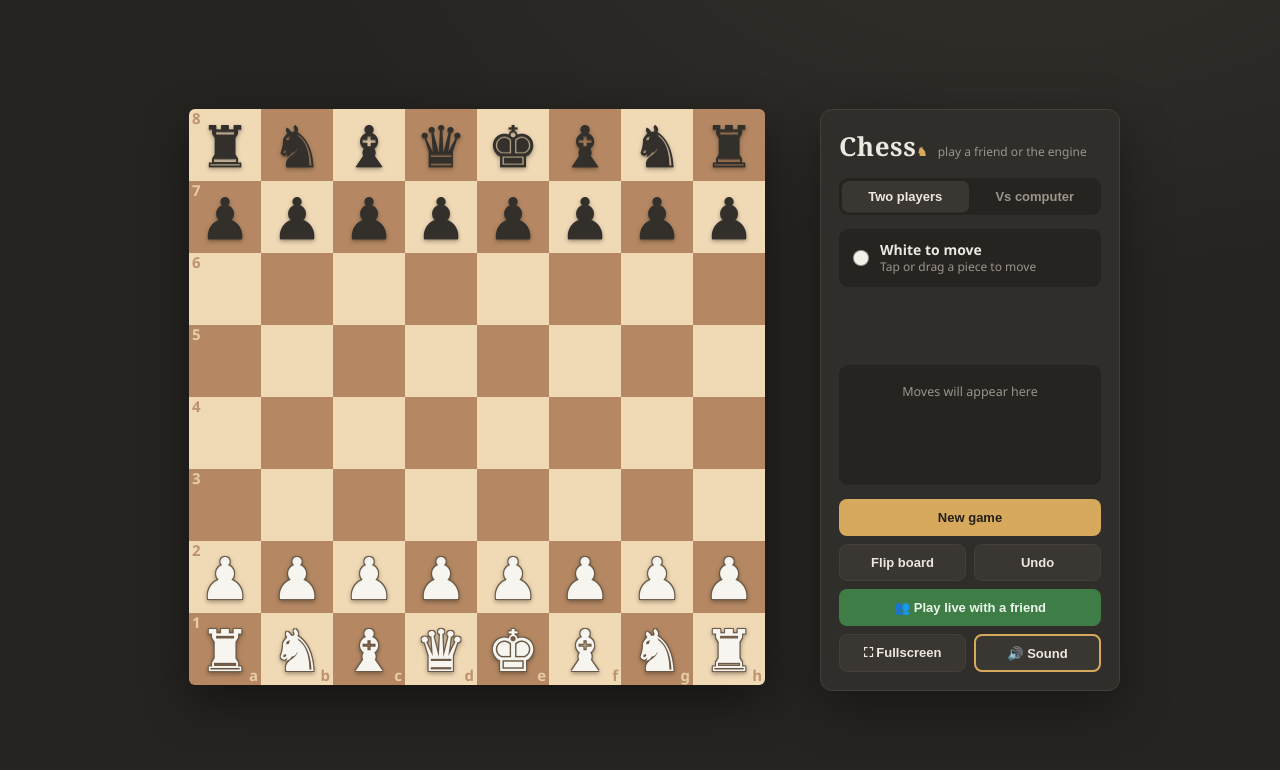
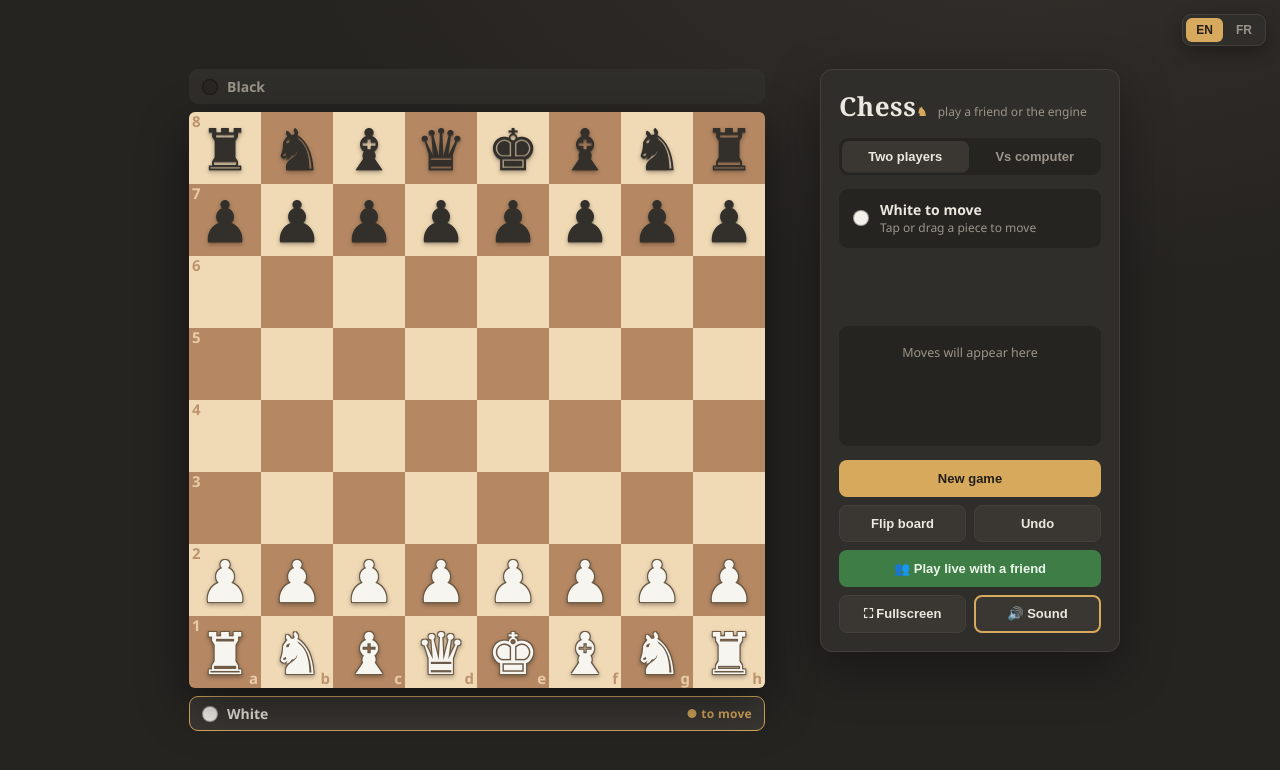
Before and after one commit to Randriamampionona/lichess, a Next.js app: page / in a window 1280 px wide. Shown: the top 770 px of the page. Built offline with nearby package versions, Linux system fonts and the light colour scheme.

Commit message:
feat: rematch request, turn indicator, FR/EN toggle, bigger fullscreen board

```diff
--- a/app/globals.css
+++ b/app/globals.css
@@ -276,3 +276,46 @@ body {
 /* live invite button */
 .actions button.invite { background: #3f7d47; border-color: transparent; color: #eaf6ea; }
 .actions button.invite:hover { background: #3f7d47; border-color: transparent; filter: brightness(1.1); }
+
+/* player tags (whose-turn indicator) */
+.board-stack { width: 100%; max-width: min(72vh, 600px); display: flex; flex-direction: column; gap: 8px; margin: 0 auto; }
+.board-stack .board-wrap { max-width: 100%; }
+.player {
+  display: flex; align-items: center; gap: 9px;
+  padding: 7px 12px; border-radius: 9px;
+  background: var(--panel); border: 1px solid transparent;
+  font-size: 14px; font-weight: 600; color: var(--muted);
+  transition: border-color .15s, color .15s, background .15s;
+}
+.player.active { color: var(--text); border-color: var(--gold); background: var(--panel-2); }
+.player .pname { flex: 1; }
+.player .tomove { font-size: 12px; font-weight: 700; color: var(--gold); letter-spacing: .3px; }
+
+/* language toggle (top right) */
+.lang-toggle {
+  position: fixed; top: 14px; right: 14px; z-index: 70;
+  display: flex; gap: 3px; padding: 3px;
+  background: var(--panel); border: 1px solid var(--line); border-radius: 9px;
+  box-shadow: 0 6px 18px rgba(0,0,0,.3);
+}
+.lang-toggle button {
+  border: none; background: transparent; color: var(--muted);
+  font-size: 12px; font-weight: 700; padding: 5px 10px; border-radius: 6px; cursor: pointer;
+}
+.lang-toggle button.on { background: var(--gold); color: #241f18; }
+
+/* rematch prompt */
+.banner.rematch { flex-direction: column; align-items: stretch; gap: 8px; }
+.banner.rematch .rematch-btns { display: flex; gap: 8px; }
+.banner.rematch .rematch-btns button { flex: 1; padding: 7px; }
+.banner.rematch .rematch-btns button.ok { background: #3f7d47; color: #eaf6ea; }
+
+/* bigger board in fullscreen */
+:fullscreen .board-stack { max-width: min(90vh, 860px); }
+:-webkit-full-screen .board-stack { max-width: min(90vh, 860px); }
+:fullscreen .app, :-webkit-full-screen .app { max-width: none; }
+
+@media (max-width: 760px) {
+  .board-stack { max-width: min(96vw, 520px); }
+  .lang-toggle { top: 8px; right: 8px; }
+}
--- a/components/ChessGame.tsx
+++ b/components/ChessGame.tsx
@@ -5,8 +5,9 @@ import type { MqttClient } from "mqtt";
 import { Chess, Move, Color, BoardT, PieceType, isW, toSAN, encodeMoves, decodeGame } from "@/lib/engine";
 import { bestMove } from "@/lib/ai";
 import { playMoveSound, tick } from "@/lib/sound";
+import { Lang, tr } from "@/lib/i18n";
 import Board from "@/components/Board";
-import SidePanel, { Result, OnlineState } from "@/components/SidePanel";
+import SidePanel, { GameResult, OnlineState } from "@/components/SidePanel";
 
 const VAL: Record<string, number> = { p: 1, n: 3, b: 3, r: 5, q: 9, k: 0 };
 const FULL: Record<PieceType, number> = { p: 8, n: 2, b: 2, r: 2, q: 1, k: 1 };
@@ -15,17 +16,23 @@ const FULL: Record<PieceType, number> = { p: 8, n: 2, b: 2, r: 2, q: 1, k: 1 };
 const BROKER = "wss://broker.emqx.io:8084/mqtt";
 const TOPIC = (room: string) => `chessnext/v1/${room}`;
 
+type Rematch = "none" | "sent" | "received";
+
 type Msg =
   | { t: "join"; s: string }
   | { t: "state"; s: string; moves: Move[] }
   | { t: "move"; s: string; move: Move }
-  | { t: "reset"; s: string };
+  | { t: "rematch"; s: string }
+  | { t: "rematch-accept"; s: string }
+  | { t: "rematch-decline"; s: string };
 
 type Outgoing =
   | { t: "join" }
   | { t: "state"; moves: Move[] }
   | { t: "move"; move: Move }
-  | { t: "reset" };
+  | { t: "rematch" }
+  | { t: "rematch-accept" }
+  | { t: "rematch-decline" };
 
 function snapshot(g: Chess): BoardT {
   return g.board.map((r) => r.slice());
@@ -65,6 +72,8 @@ export default function ChessGame() {
   const applyingRemote = useRef(false);
   const historyRef = useRef<{ san: string; move: Move }[]>([]);
   const onlineRef = useRef<OnlineState>(null);
+  const rematchRef = useRef<Rematch>("none");
+  const langRef = useRef<Lang>("en");
 
   const [position, setPosition] = useState<BoardT>(() => snapshot(engineRef.current));
   const [turn, setTurn] = useState<Color>("w");
@@ -72,7 +81,7 @@ export default function ChessGame() {
   const [checkSquare, setCheckSquare] = useState<[number, number] | null>(null);
   const [history, setHistory] = useState<{ san: string; move: Move }[]>([]);
   const [gameOver, setGameOver] = useState(false);
-  const [result, setResult] = useState<Result | null>(null);
+  const [result, setResult] = useState<GameResult | null>(null);
 
   const [mode, setMode] = useState<"human" | "ai">("human");
   const [aiSide, setAiSide] = useState<Color>("b");
@@ -83,9 +92,20 @@ export default function ChessGame() {
   const [locked, setLocked] = useState(false);
   const [toast, setToast] = useState<string | null>(null);
   const [online, setOnline] = useState<OnlineState>(null);
+  const [rematch, setRematch] = useState<Rematch>("none");
+  const [lang, setLang] = useState<Lang>("en");
 
   useEffect(() => { historyRef.current = history; }, [history]);
   useEffect(() => { onlineRef.current = online; }, [online]);
+  useEffect(() => { rematchRef.current = rematch; }, [rematch]);
+  useEffect(() => { langRef.current = lang; }, [lang]);
+
+  // language persistence
+  useEffect(() => {
+    const saved = window.localStorage.getItem("chess-lang");
+    if (saved === "fr" || saved === "en") setLang(saved);
+  }, []);
+  useEffect(() => { window.localStorage.setItem("chess-lang", lang); }, [lang]);
 
   const publish = useCallback((msg: Outgoing) => {
     const c = clientRef.current;
@@ -109,14 +129,14 @@ export default function ChessGame() {
     const g = engineRef.current;
     const legal = g.legalMoves(g.turn);
     if (legal.length === 0) {
-      if (g.inCheck(g.turn)) setResult({ title: "Checkmate", sub: (g.turn === "w" ? "Black" : "White") + " wins" });
-      else setResult({ title: "Stalemate", sub: "Draw — no legal moves" });
+      if (g.inCheck(g.turn)) setResult({ kind: "checkmate", winner: g.turn === "w" ? "b" : "w" });
+      else setResult({ kind: "stalemate" });
       setGameOver(true);
       return true;
     }
-    if (g.half >= 100) { setResult({ title: "Draw", sub: "Fifty-move rule" }); setGameOver(true); return true; }
-    if (g.insufficientMaterial()) { setResult({ title: "Draw", sub: "Insufficient material" }); setGameOver(true); return true; }
-    if ((posCountsRef.current[g.key()] ?? 0) >= 3) { setResult({ title: "Draw", sub: "Threefold repetition" }); setGameOver(true); return true; }
+    if (g.half >= 100) { setResult({ kind: "draw", reason: "fifty" }); setGameOver(true); return true; }
+    if (g.insufficientMaterial()) { setResult({ kind: "draw", reason: "insufficient" }); setGameOver(true); return true; }
+    if ((posCountsRef.current[g.key()] ?? 0) >= 3) { setResult({ kind: "draw", reason: "threefold" }); setGameOver(true); return true; }
     return false;
   }, []);
 
@@ -173,6 +193,7 @@ export default function ChessGame() {
 
     setMode("human");
     setLocked(false);
+    setRematch("none");
     resetTo([]);
     setOrientation(role === "host" ? "w" : "b");
     setOnline({ role, myColor: role === "host" ? "w" : "b", status: "waiting" });
@@ -194,7 +215,6 @@ export default function ChessGame() {
       try { msg = JSON.parse(new TextDecoder().decode(payload)); } catch { return; }
       if (!msg || msg.s === myId) return;
 
-      // make sure the other side also learns about us (order-independent handshake)
       if (!ackedRef.current) { ackedRef.current = true; publish({ t: "join" }); }
 
       if (msg.t === "join") {
@@ -207,12 +227,24 @@ export default function ChessGame() {
         applyingRemote.current = true;
         makeMove(msg.move);
         applyingRemote.current = false;
-      } else if (msg.t === "reset") {
+      } else if (msg.t === "rematch") {
+        if (rematchRef.current === "sent") { // both wanted it
           resetTo([]);
+          publish({ t: "rematch-accept" });
+          setRematch("none");
+        } else {
+          setRematch("received");
+        }
+      } else if (msg.t === "rematch-accept") {
+        resetTo([]);
+        setRematch("none");
+      } else if (msg.t === "rematch-decline") {
+        setRematch("none");
+        showToast(tr(langRef.current, "declined"));
       }
     });
 
-    client.on("error", () => showToast("Network hiccup — reconnecting…"));
+    client.on("error", () => showToast(tr(langRef.current, "netHiccup")));
   }, [resetTo, makeMove, publish, showToast, myId]);
 
   const startHost = useCallback(async () => {
@@ -222,7 +254,7 @@ export default function ChessGame() {
     window.history.replaceState(null, "", `#live=${room}`);
     if (navigator.clipboard?.writeText) {
       navigator.clipboard.writeText(url)
-        .then(() => showToast("🔗 Invite link copied — send it to your friend"))
+        .then(() => showToast(tr(langRef.current, "inviteCopied")))
         .catch(() => showToast(url));
     } else {
       showToast(url);
@@ -237,10 +269,10 @@ export default function ChessGame() {
     roomRef.current = "";
     onlineRef.current = null;
     setOnline(null);
+    setRematch("none");
     if (window.location.hash) window.history.replaceState(null, "", window.location.pathname);
   }, []);
 
-  // Load shared/live game from the URL once on first mount.
   useEffect(() => {
     if (startedRef.current) return;
     startedRef.current = true;
@@ -267,7 +299,6 @@ export default function ChessGame() {
 
   useEffect(() => () => { clientRef.current?.end(true); }, []);
 
-  // Computer plays when it is its turn (never during an online game).
   useEffect(() => {
     if (online || mode !== "ai" || gameOver || locked || turn !== aiSide) return;
     setThinking(true);
@@ -280,16 +311,23 @@ export default function ChessGame() {
   }, [turn, mode, aiSide, gameOver, locked, difficulty, online, makeMove]);
 
   const newGame = useCallback(() => {
-    if (!online && window.location.hash) window.history.replaceState(null, "", window.location.pathname);
+    if (onlineRef.current?.status === "connected") {
+      publish({ t: "rematch" });
+      setRematch("sent");
+      return;
+    }
+    if (window.location.hash) window.history.replaceState(null, "", window.location.pathname);
     setLocked(false);
     resetTo([]);
-    if (onlineRef.current?.status === "connected") publish({ t: "reset" });
-  }, [resetTo, online, publish]);
+  }, [resetTo, publish]);
+
+  const acceptRematch = useCallback(() => { publish({ t: "rematch-accept" }); resetTo([]); setRematch("none"); }, [publish, resetTo]);
+  const declineRematch = useCallback(() => { publish({ t: "rematch-decline" }); setRematch("none"); }, [publish]);
 
   const flip = () => setOrientation((o) => (o === "w" ? "b" : "w"));
 
   const undo = useCallback(() => {
-    if (online) return; // disabled during live play to avoid desync
+    if (online) return;
     if (history.length === 0) return;
     const keep = history.slice(0, history.length - 1);
     while (mode === "ai" && keep.length > 0 && (keep.length % 2 === 0 ? "w" : "b") === aiSide) {
@@ -312,19 +350,6 @@ export default function ChessGame() {
       return !s;
     });
   };
-
-  const share = useCallback(() => {
-    const code = encodeMoves(history.map((h) => h.move));
-    const url = `${window.location.origin}${window.location.pathname}#g=${code}`;
-    window.history.replaceState(null, "", `#g=${code}`);
-    if (navigator.clipboard?.writeText) {
-      navigator.clipboard.writeText(url)
-        .then(() => showToast("🔗 Snapshot link copied (view-only position)"))
-        .catch(() => showToast(url));
-    } else {
-      showToast(url);
-    }
-  }, [history, showToast]);
 
   const unlock = () => setLocked(false);
 
@@ -362,9 +387,36 @@ export default function ChessGame() {
       : !(mode === "ai" && turn === aiSide));
   const inCheck = checkSquare !== null;
 
+  // player-tag labels
+  const bottomColor: Color = orientation;
+  const topColor: Color = orientation === "w" ? "b" : "w";
+  const labelFor = (c: Color): string => {
+    if (online) return c === online.myColor ? tr(lang, "you") : tr(lang, "opponent");
+    if (mode === "ai") return c === aiSide ? tr(lang, "computer") : tr(lang, "you");
+    return c === "w" ? tr(lang, "white") : tr(lang, "black");
+  };
+  const canShowTurn = !gameOver && !(online && online.status !== "connected");
+  const Tag = ({ c }: { c: Color }) => {
+    const active = canShowTurn && turn === c;
+    return (
+      <div className={"player" + (active ? " active" : "")}>
+        <span className={"turn-dot " + c} />
+        <span className="pname">{labelFor(c)}</span>
+        {active && <span className="tomove">● {tr(lang, "toMove")}</span>}
+      </div>
+    );
+  };
+
   return (
     <div className="app">
+      <div className="lang-toggle">
+        <button className={lang === "en" ? "on" : ""} onClick={() => setLang("en")}>EN</button>
+        <button className={lang === "fr" ? "on" : ""} onClick={() => setLang("fr")}>FR</button>
+      </div>
+
       <div className="board-area">
+        <div className="board-stack">
+          <Tag c={topColor} />
           <Board
             position={position}
             orientation={orientation}
@@ -375,9 +427,12 @@ export default function ChessGame() {
             legalFor={legalFor}
             onMove={makeMove}
           />
+          <Tag c={bottomColor} />
+        </div>
       </div>
 
       <SidePanel
+        lang={lang}
         mode={mode}
         onMode={chooseMode}
         youPlay={aiSide === "w" ? "b" : "w"}
@@ -392,8 +447,11 @@ export default function ChessGame() {
         locked={locked}
         onUnlock={unlock}
         online={online}
+        rematch={rematch}
         onInvite={startHost}
         onLeaveOnline={leaveOnline}
+        onRematchAccept={acceptRematch}
+        onRematchDecline={declineRematch}
         capturedByWhite={capturedByWhite}
         capturedByBlack={capturedByBlack}
         advantage={advantage}
@@ -403,7 +461,6 @@ export default function ChessGame() {
         onNew={newGame}
         onFlip={flip}
         onUndo={undo}
-        onShare={share}
       />
 
       {toast && <div className="toast">{toast}</div>}
--- /dev/null
+++ b/lib/i18n.ts
@@ -0,0 +1,129 @@
+export type Lang = "en" | "fr";
+
+const en = {
+  tagline: "play a friend or the engine",
+  twoPlayers: "Two players",
+  vsComputer: "Vs computer",
+  youPlay: "You play",
+  strength: "Strength",
+  white: "White",
+  black: "Black",
+  easy: "Easy",
+  medium: "Medium",
+  hard: "Hard",
+  whiteToMove: "White to move",
+  blackToMove: "Black to move",
+  checkSuffix: " — check!",
+  checkmate: "Checkmate",
+  stalemate: "Stalemate",
+  draw: "Draw",
+  whiteWins: "White wins",
+  blackWins: "Black wins",
+  stalemateSub: "Draw — no legal moves",
+  fifty: "Fifty-move rule",
+  insufficient: "Insufficient material",
+  threefold: "Threefold repetition",
+  thinking: "Computer is thinking…",
+  yourMove: "Your move",
+  opponentMove: "Opponent's move",
+  getKingSafe: "Get your king to safety",
+  tapToMove: "Tap or drag a piece to move",
+  waitingOpp: "Waiting for opponent…",
+  opponentLeft: "Opponent left",
+  shareToStart: "Share the invite link to start",
+  newOrInvite: "Start a new game or invite again",
+  sharedViewOnly: "🔒 Shared game — view only",
+  playFromHere: "Play from here",
+  waitingFriend: "Waiting for your friend to join…",
+  liveWhite: "Live — you are White",
+  liveBlack: "Live — you are Black",
+  oppDisconnected: "Opponent disconnected",
+  leave: "Leave",
+  movesHere: "Moves will appear here",
+  newGame: "New game",
+  flip: "Flip board",
+  undo: "Undo",
+  playLive: "👥 Play live with a friend",
+  fullscreen: "⛶ Fullscreen",
+  sound: "🔊 Sound",
+  muted: "🔇 Muted",
+  you: "You",
+  opponent: "Opponent",
+  computer: "Computer",
+  toMove: "to move",
+  wantsRematch: "Opponent wants a new game",
+  accept: "Accept",
+  decline: "Decline",
+  waitingAccept: "Waiting for opponent to accept…",
+  declined: "Opponent declined the new game",
+  inviteCopied: "🔗 Invite link copied — send it to your friend",
+  netHiccup: "Network hiccup — reconnecting…",
+} as const;
+
+export type TKey = keyof typeof en;
+
+const fr: Record<TKey, string> = {
+  tagline: "jouez contre un ami ou le moteur",
+  twoPlayers: "Deux joueurs",
+  vsComputer: "Contre l'ordinateur",
+  youPlay: "Vous jouez",
+  strength: "Niveau",
+  white: "Blancs",
+  black: "Noirs",
+  easy: "Facile",
+  medium: "Moyen",
+  hard: "Difficile",
+  whiteToMove: "Aux Blancs de jouer",
+  blackToMove: "Aux Noirs de jouer",
+  checkSuffix: " — échec !",
+  checkmate: "Échec et mat",
+  stalemate: "Pat",
+  draw: "Nulle",
+  whiteWins: "Les Blancs gagnent",
+  blackWins: "Les Noirs gagnent",
+  stalemateSub: "Nulle — aucun coup légal",
+  fifty: "Règle des 50 coups",
+  insufficient: "Matériel insuffisant",
+  threefold: "Triple répétition",
+  thinking: "L'ordinateur réfléchit…",
+  yourMove: "À vous de jouer",
+  opponentMove: "Au tour de l'adversaire",
+  getKingSafe: "Mettez votre roi à l'abri",
+  tapToMove: "Touchez ou glissez une pièce",
+  waitingOpp: "En attente de l'adversaire…",
+  opponentLeft: "L'adversaire est parti",
+  shareToStart: "Partagez le lien d'invitation pour commencer",
+  newOrInvite: "Nouvelle partie ou réinvitez",
+  sharedViewOnly: "🔒 Partie partagée — lecture seule",
+  playFromHere: "Jouer à partir d'ici",
+  waitingFriend: "En attente de votre ami…",
+  liveWhite: "En direct — vous jouez les Blancs",
+  liveBlack: "En direct — vous jouez les Noirs",
+  oppDisconnected: "Adversaire déconnecté",
+  leave: "Quitter",
+  movesHere: "Les coups s'afficheront ici",
+  newGame: "Nouvelle partie",
+  flip: "Retourner l'échiquier",
+  undo: "Annuler",
+  playLive: "👥 Jouer en direct avec un ami",
+  fullscreen: "⛶ Plein écran",
+  sound: "🔊 Son",
+  muted: "🔇 Muet",
+  you: "Vous",
+  opponent: "Adversaire",
+  computer: "Ordinateur",
+  toMove: "à jouer",
+  wantsRematch: "L'adversaire propose une nouvelle partie",
+  accept: "Accepter",
+  decline: "Refuser",
+  waitingAccept: "En attente de l'acceptation…",
+  declined: "L'adversaire a refusé la nouvelle partie",
+  inviteCopied: "🔗 Lien copié — envoyez-le à votre ami",
+  netHiccup: "Souci réseau — reconnexion…",
+};
+
+const DICT: Record<Lang, Record<TKey, string>> = { en, fr };
+
+export function tr(lang: Lang, key: TKey): string {
+  return DICT[lang][key];
+}
```
Also changed, not shown: components/SidePanel.tsx (+65 -59 lines). Lines whose indentation alone changed are shown as unchanged.
